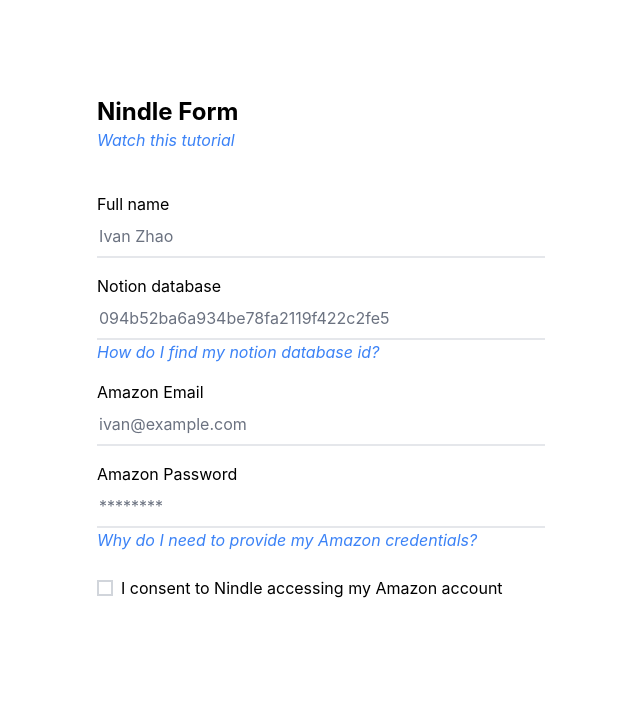
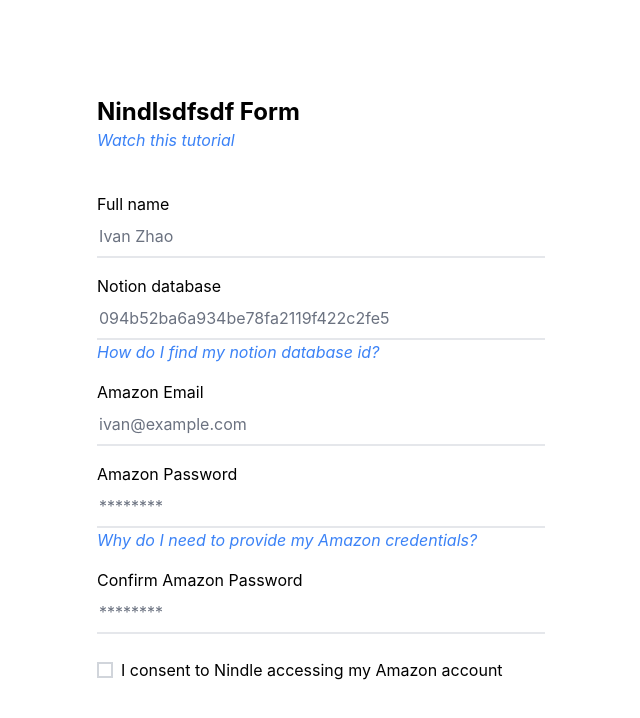
Before and after one commit to MrElbert/nindle, a Next.js app: page /form in a window 1280 px wide. Shown: the top 718 px of the page, without its empty margins (95-735 px from the left). Built offline with nearby package versions, Linux system fonts and the light colour scheme; no server answers.

Commit message:
add pw validation

```diff
--- a/pages/form.tsx
+++ b/pages/form.tsx
@@ -25,9 +25,15 @@
       fullName: event.target.fullName.value,
       amazonEmail: event.target.amazonEmail.value,
       amazonPassword: event.target.amazonPassword.value,
+      amazonPasswordValidation: event.target.amazonPassword.value,
       notionDB: event.target.notionDB.value,
       token: accessToken ? accessToken : "no token",
     };
+
+    if (data.amazonPassword !== data.amazonPasswordValidation) {
+      alert("Passwords do not match");
+      return;
+    }
 
     // Send the data to the server in JSON format.
     const JSONdata = JSON.stringify(data);
@@ -55,7 +61,7 @@
   return (
     <div className="max-w-xl mx-auto py-12 divide-y md:max-w-4xl">
       <div className="py-12">
-        <h2 className="text-2xl font-bold">Nindle Form</h2>
+        <h2 className="text-2xl font-bold">Nindlsdfsdf Form</h2>
         <Link href="/notion"><span className="text-blue-500"><i>Watch this tutorial</i></span></Link>
         <div className="mt-8 max-w-md">
           <div className="grid grid-cols-1 gap-6">
@@ -121,7 +127,7 @@
               <label className="block py-2">
                 <span className="text-white-700">Amazon Password</span>
                 <input
-                  type="text"
+                  type="password"
                   className="
                     mt-0
                     block
@@ -137,6 +143,25 @@
                   required
                 />
                 <Link href="/amazon"><span className="text-blue-500"><i>Why do I need to provide my Amazon credentials?</i></span></Link>
+              </label>
+              <label className="block py-2">
+                <span className="text-white-700">Confirm Amazon Password</span>
+                <input
+                  type="password"
+                  className="
+                    mt-0
+                    block
+                    w-full
+                    px-0.5
+                    border-0 border-b-2 border-gray-200
+                    focus:ring-0 focus:border-black
+                    text-black
+                  "
+                  placeholder="********"
+                  id="amazonPasswordValidation"
+                  name="amazonPasswordValidation"
+                  required
+                />
               </label>
               <div className="block py-2">
                 <div className="mt-2">
```
